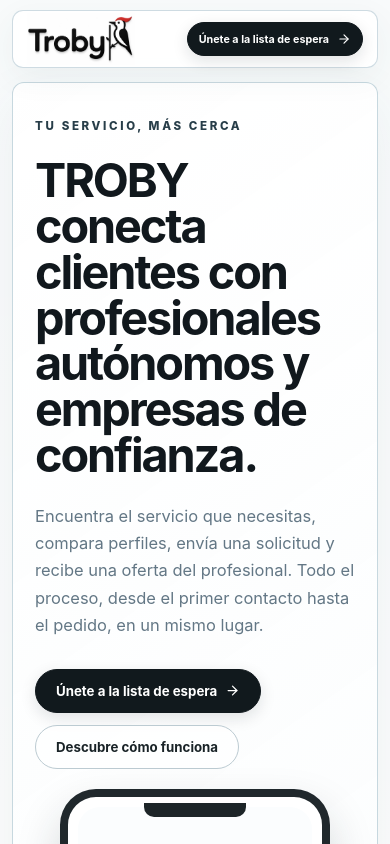
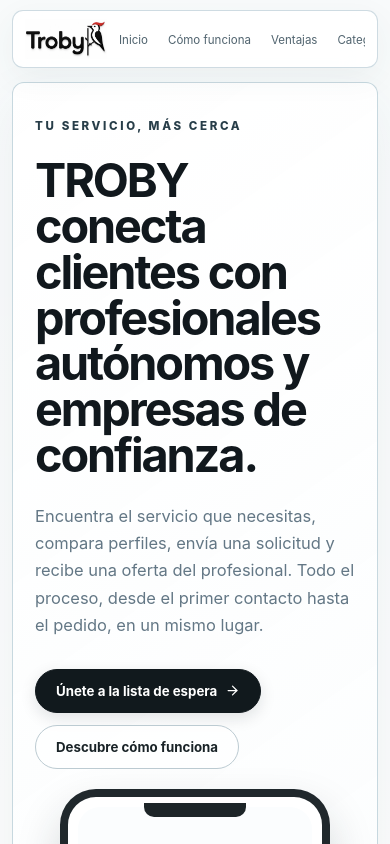
Before and after one commit to admintroby/troby-web, a React (Vite) app: page / in a window 390 px wide. Shown: the top 844 px of the page. Built offline with nearby package versions, Linux system fonts and the light colour scheme.

Commit message:
Improve mobile header navigation
* feat: add waitlist link to mobile section navigation

* style: show sticky section navigation on mobile

```diff
--- a/src/App.tsx
+++ b/src/App.tsx
@@ -147,6 +147,7 @@ function Header() {
           <a href="#categorias">Categorías</a>
           <a href="#faq">FAQ</a>
           <a href="#sobre-troby">Sobre TROBY</a>
+          <a className="mobile-nav-only" href="#lista-espera">Lista de espera</a>
         </nav>
         <a className="button button-dark button-small" href="#lista-espera">
           Únete a la lista de espera
--- a/src/styles.css
+++ b/src/styles.css
@@ -136,6 +136,10 @@ h3 {
   bottom: 12px;
   height: 1px;
   background: #11181d;
+}
+
+.mobile-nav-only {
+  display: none;
 }
 
 .button {
@@ -735,19 +739,57 @@ h3 {
 }
 
 @media (max-width: 720px) {
+  html {
+    scroll-padding-top: 76px;
+  }
+
   .site-header {
     padding: 10px 12px 0;
   }
 
   .header-inner {
     min-height: 58px;
-    padding: 0 14px;
+    padding: 0 12px;
+    grid-template-columns: auto minmax(0, 1fr);
+    gap: 12px;
+  }
+
+  .brand-logo {
+    width: 82px;
+  }
+
+  .desktop-nav {
+    display: flex;
+    min-width: 0;
+    justify-content: flex-start;
+    gap: 20px;
+    overflow-x: auto;
+    overscroll-behavior-x: contain;
+    scrollbar-width: none;
+    -webkit-overflow-scrolling: touch;
+  }
+
+  .desktop-nav::-webkit-scrollbar {
+    display: none;
+  }
+
+  .desktop-nav a {
+    flex: 0 0 auto;
+    padding: 19px 0 17px;
+    white-space: nowrap;
+    font-size: 0.72rem;
+  }
+
+  .desktop-nav a:hover::after {
+    bottom: 10px;
+  }
+
+  .mobile-nav-only {
+    display: inline-block;
   }
 
   .header-inner > .button {
-    min-height: 34px;
-    padding-inline: 11px;
-    font-size: 0.67rem;
+    display: none;
   }
 
   .section {
```
